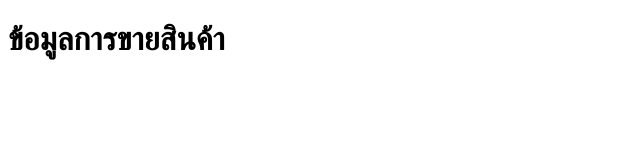
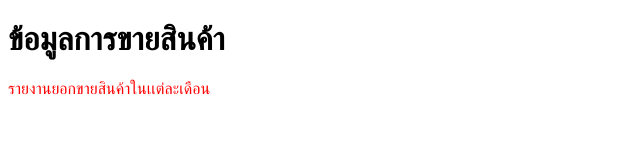
Before and after one commit to pattanaponcws/MyProject, a plain HTML site: page index.html in a window 1280 px wide. Shown: the whole page, without its empty margins (0-640 px from the left). Drawn offline with Linux system fonts and the light colour scheme.

Commit message:
add report sale

```diff
--- a/index.html
+++ b/index.html
@@ -5,8 +5,14 @@
     <meta http-equiv="X-UA-Compatible" content="IE=edge">
     <meta name="viewport" content="width=device-width, initial-scale=1.0">
     <title>Document</title>
+    <style>
+        p{
+            color: red;
+        }
+    </style>
 </head>
 <body>
     <h1>ข้อมูลการขายสินค้า</h1>
+    <p>รายงานยอกขายสินค้าในเเต่ละเดือน</p>
 </body>
 </html>
```
